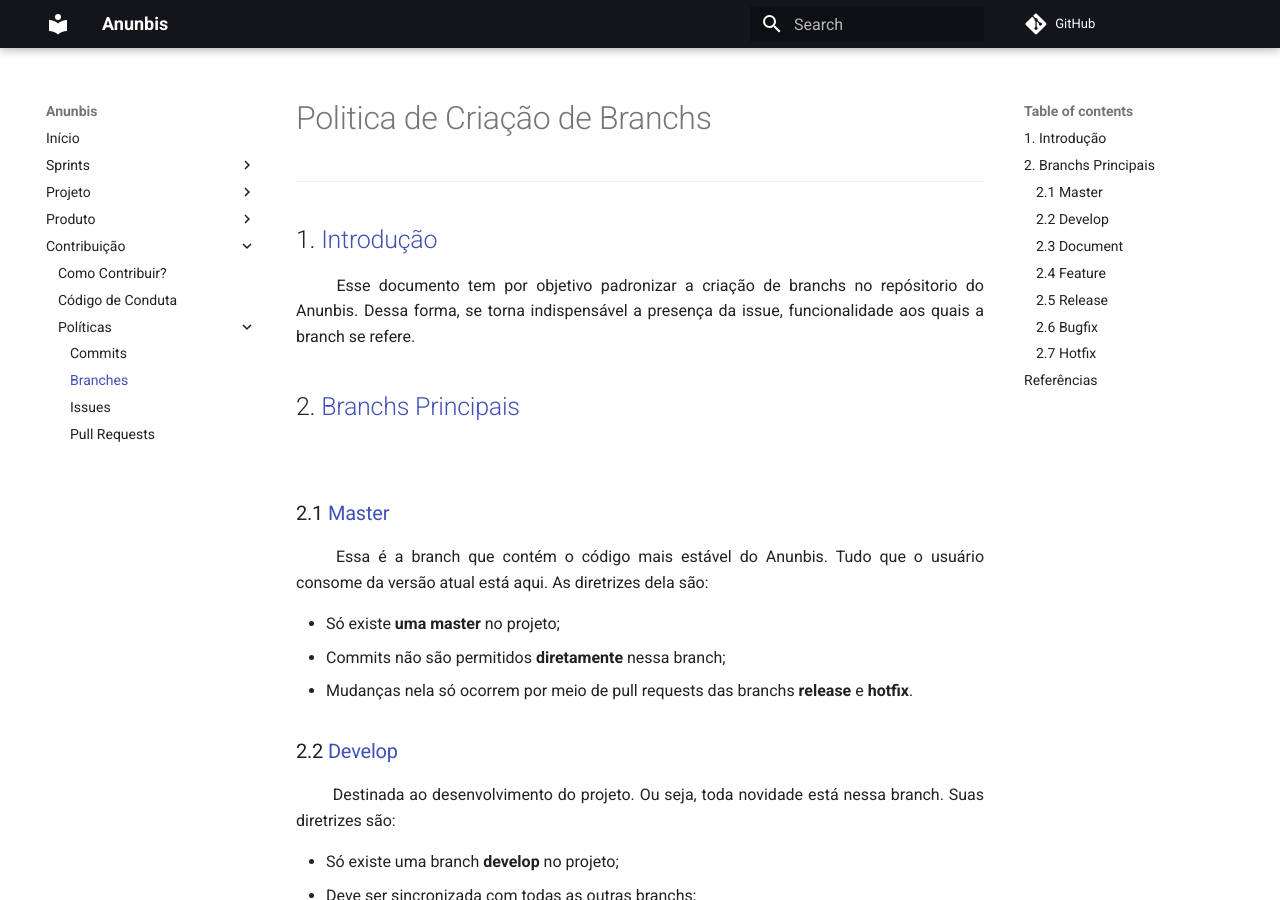
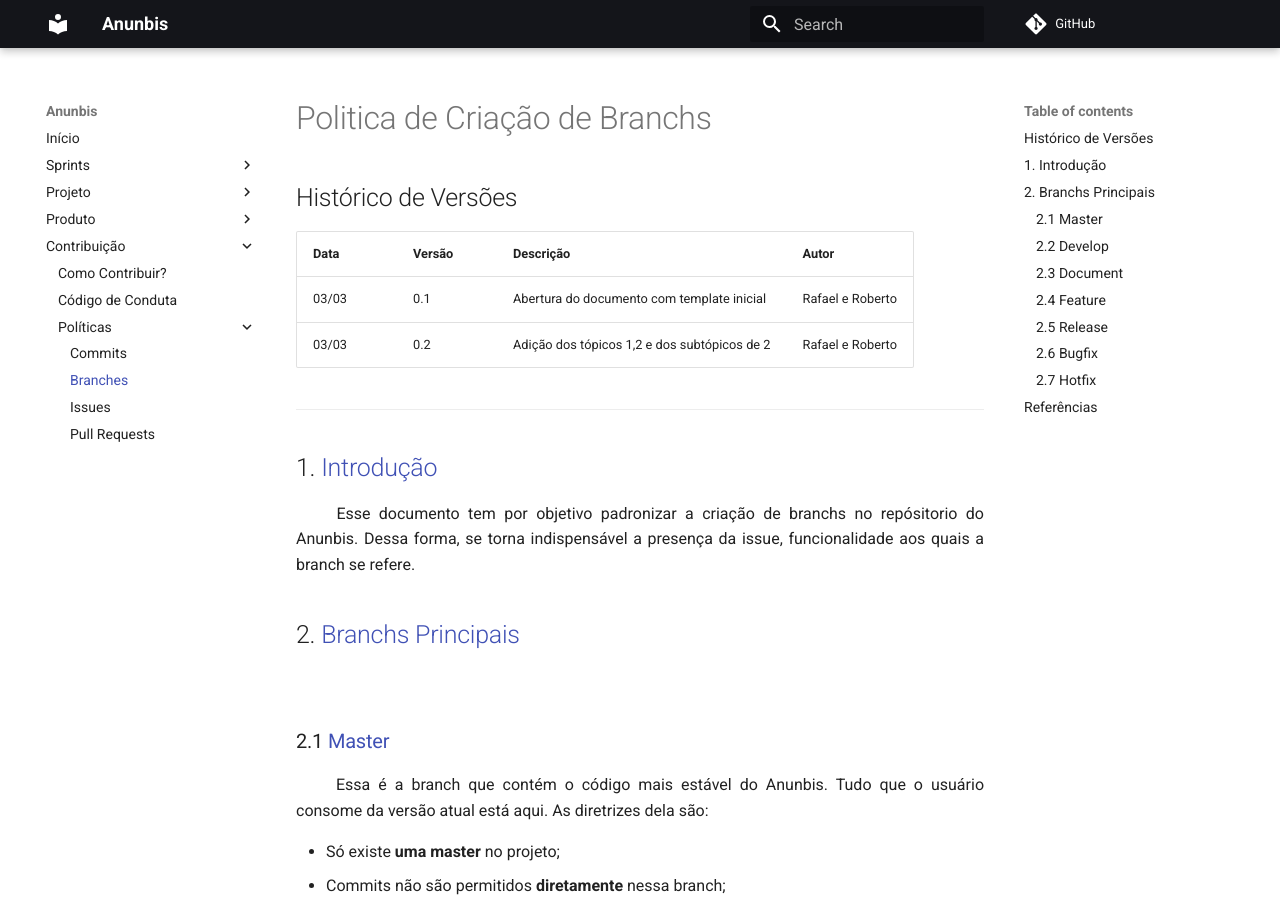
Before and after one commit to fga-eps-mds/2020.2-Anunbis, an MkDocs documentation site: the page built from docs/policies/branches.md, in a window 1280 px wide and 900 px high. Built offline with MkDocs 1.6.1 and Material for MkDocs 9.7.7, drawn with Linux system fonts in a browser that asks for light colours; comment, search, counter and statistics services are not loaded.

Commit message:
(#65) Adicionando versionamento à política de branches

```diff
--- a/docs/policies/branches.md
+++ b/docs/policies/branches.md
@@ -1,4 +1,11 @@
 # Politica de Criação de Branchs
+
+## Histórico de Versões
+
+Data|Versão|Descrição|Autor
+-|-|-|-
+03/03|0.1|Abertura do documento com template inicial|Rafael e Roberto|
+03/03|0.2|Adição dos tópicos 1,2 e dos subtópicos de 2|Rafael e Roberto|
 
 ---
 
```
